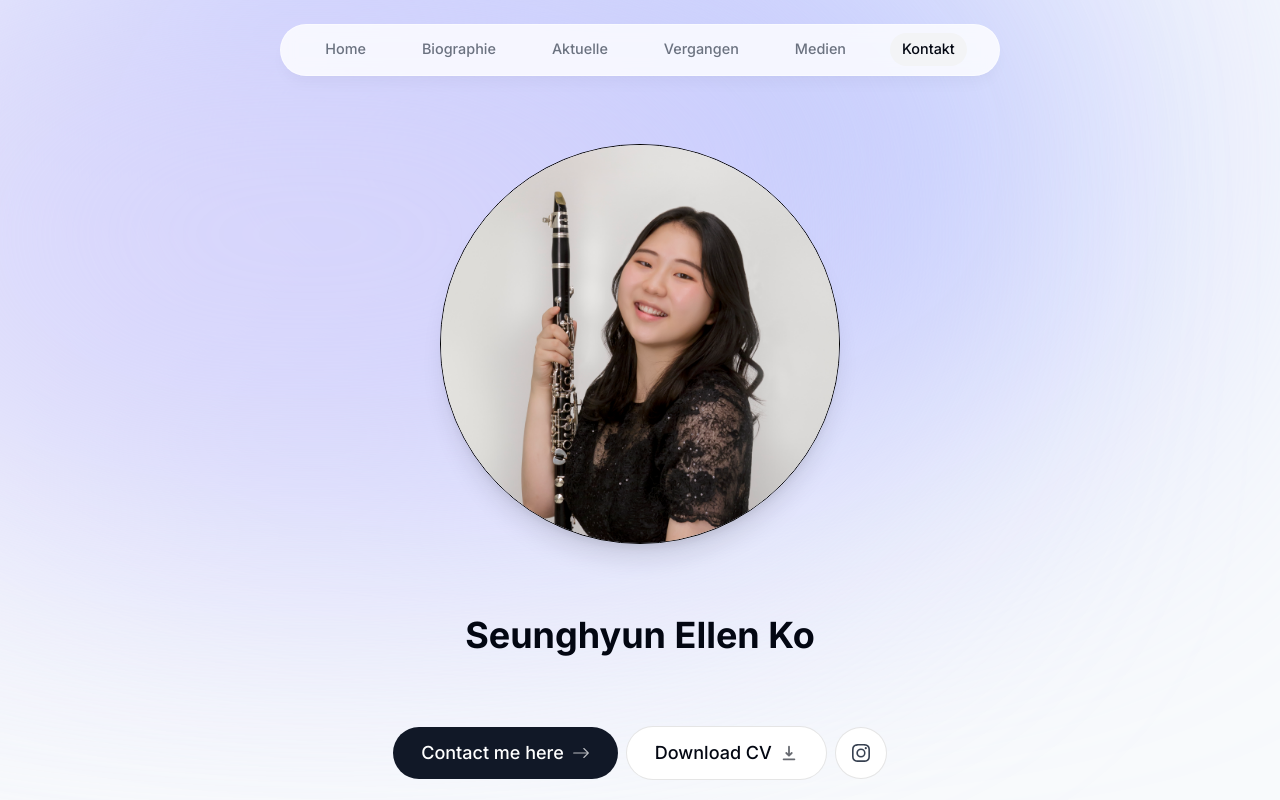
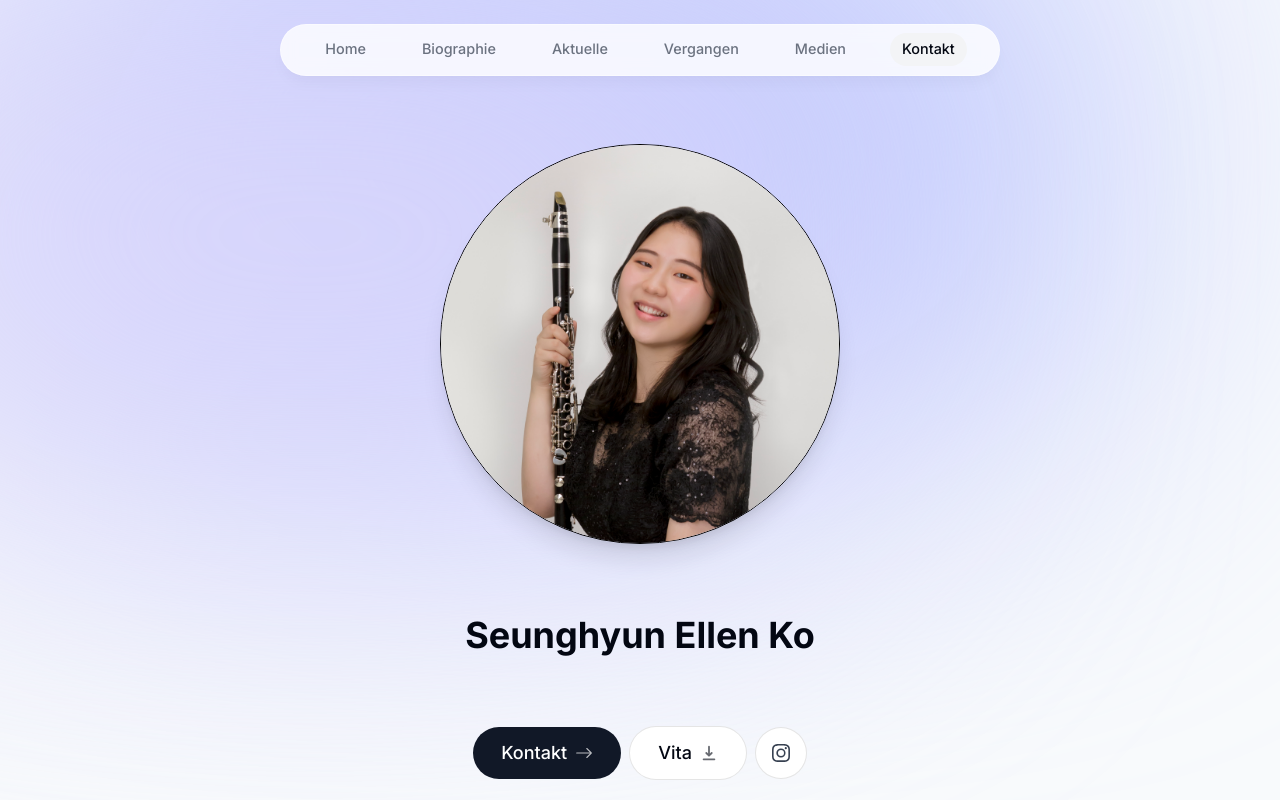
Before and after one commit to Seunghyun530/seunghyun-portfolio, a Next.js app: page / in a window 1280 px wide. Shown: the top 800 px of the page. Built offline with nearby package versions, Linux system fonts and the light colour scheme; no server answers.

Commit message:
intro update

```diff
--- a/components/intro.tsx
+++ b/components/intro.tsx
@@ -60,11 +60,11 @@ export default function Intro() {
             <Link href="#contact"
             className="flex items-center gap-2 py-3 text-white transition bg-gray-900 rounded-full outline-none group px-7 focus:scale-110 hover:scale-110 hover:bg-gray-950 active:scale-105"
             onClick={()=> {
-                setActiveSection("Contact");
+                setActiveSection("Kontakt");
                 setTimeOfLastClick(Date.now());
             }}
             >
-                Contact me here
+                Kontakt
                 <BsArrowRight
                 className ="transition opacity-70 group-hover:translate-x-2"/>
             </Link>
@@ -74,7 +74,7 @@ export default function Intro() {
             href="/Lebenslauf-Seunghyun_Ellen_Ko.pdf"
             download={true}
             >
-                Download CV
+                Vita
                 <HiDownload
                 className= "opacity-60 group-hover:translate-y-1 translation"/>
             </a>
```
